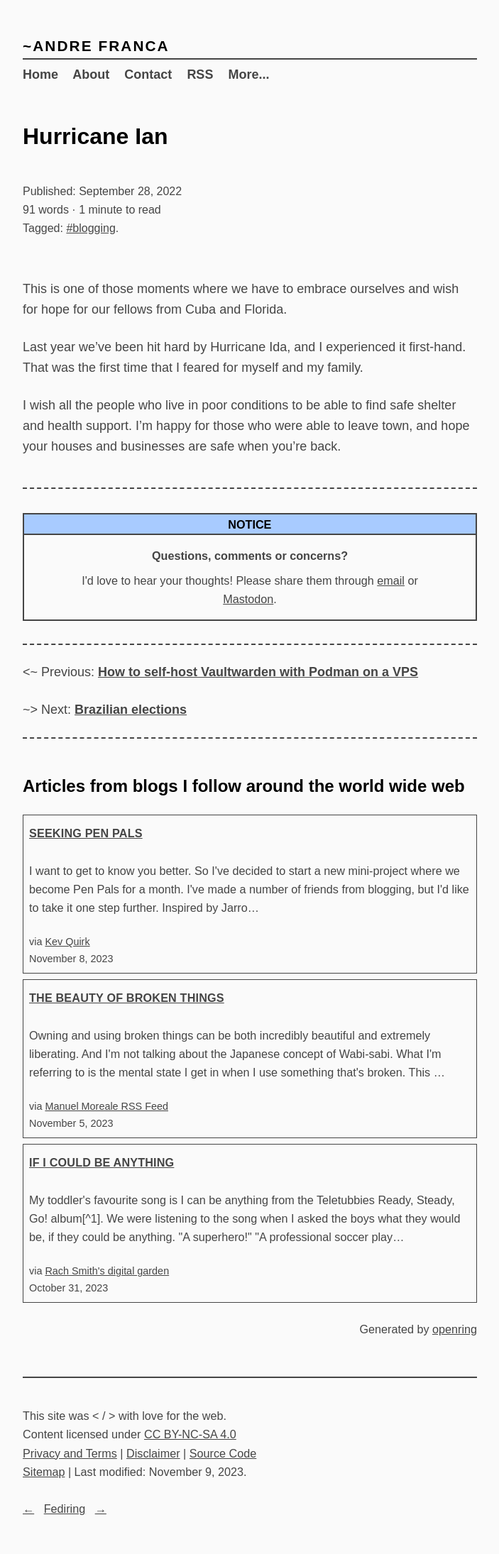
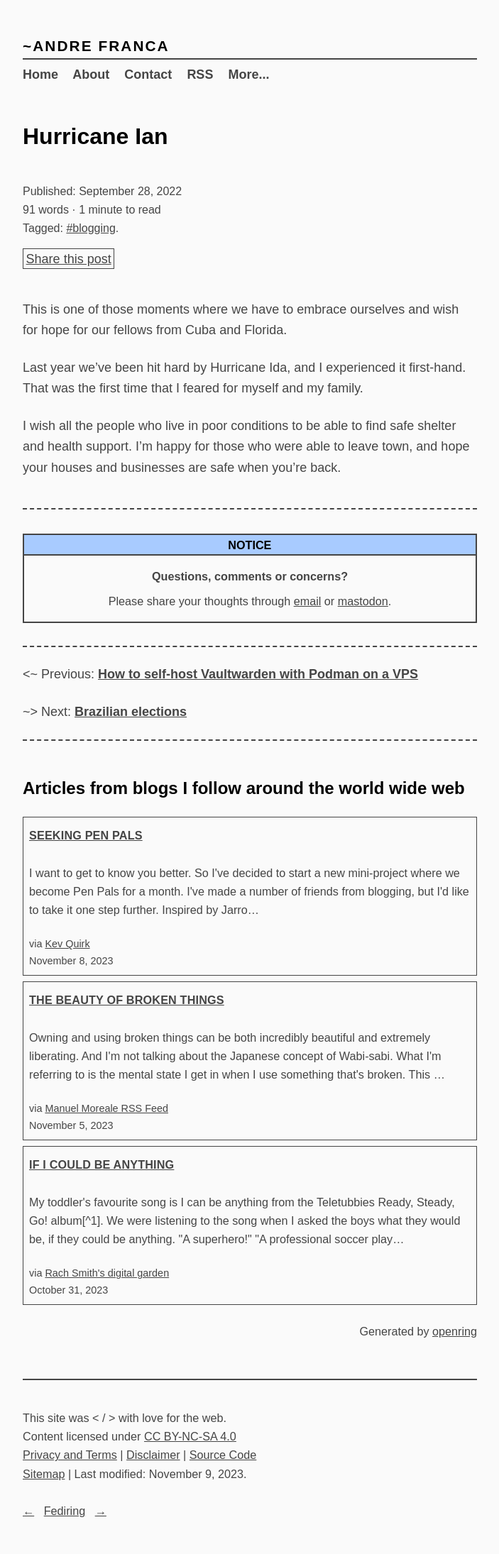
Before and after one commit to a-franca/abf.li, a Jekyll site: the page built from _posts/2022/2022-09-28-hurricane-ian.md, in a window 1280 px wide. Shown: the whole page at 71% size, without its empty margins (288-991 px from the left). Built offline with Jekyll 4.4.1, drawn with Linux system fonts in a browser that asks for light colours.

Commit message:
post template modified to add share button and summary

```diff
--- a/_layouts/post.html
+++ b/_layouts/post.html
@@ -8,15 +8,17 @@ layout: default
   {{ page.content | number_of_words }} words &middot; {% include reading-time.html %}<br>
   Tagged: {% for tag in page.tags %}<a href="/tags/{{ tag | slugify: 'pretty' }}/">#{{ tag | slugify: 'pretty' }}</a>{% unless forloop.last == true %},&nbsp;{% endunless %}{% if forloop.last == true %}.{% endif %}{% endfor %}
   </p>
+  {% include share-bttn.html  %}
 
   <article>
+    {% include tldr.html %}
     {{ content }}
   </article>
 
   <!-- After Article -->
   <div class="after-article">
     {% assign email = '<a href="mailto:' | append: site.author.email | append: '?subject=Re: ' | append: page.title | append: '">email</a>' %}
-    <p class="notice"><strong>Questions, comments or concerns?</strong><br>I'd love to hear your thoughts! Please share them through {{ email }} or <a href="{{ site.author.mastodon }}" rel="me noopener" target="_blank">Mastodon</a>.</p>
+    <p class="notice"><strong>Questions, comments or concerns?</strong><br>Please share your thoughts through {{ email }} or <a href="{{ site.author.mastodon }}" rel="me noopener" target="_blank">mastodon</a>.</p>
   </div>
     <!-- end -->
 
```
